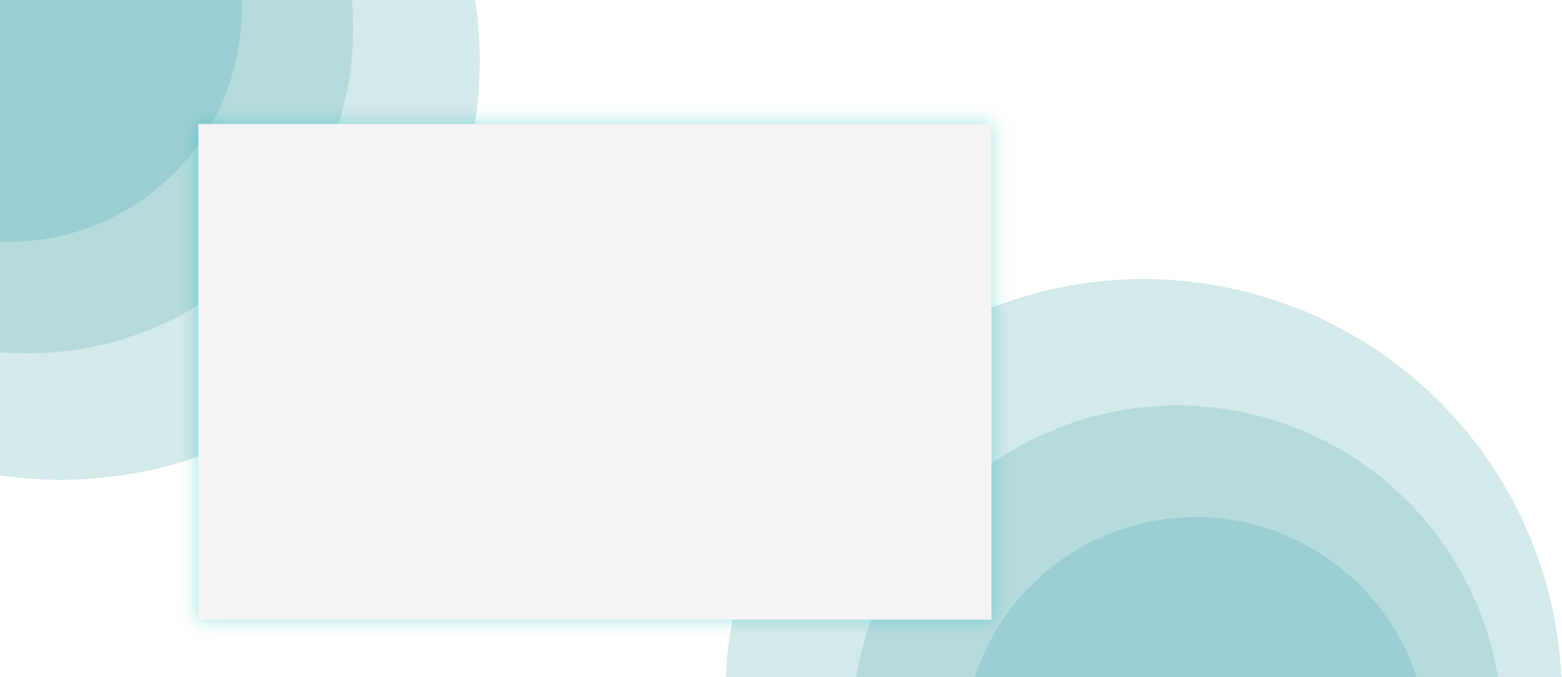
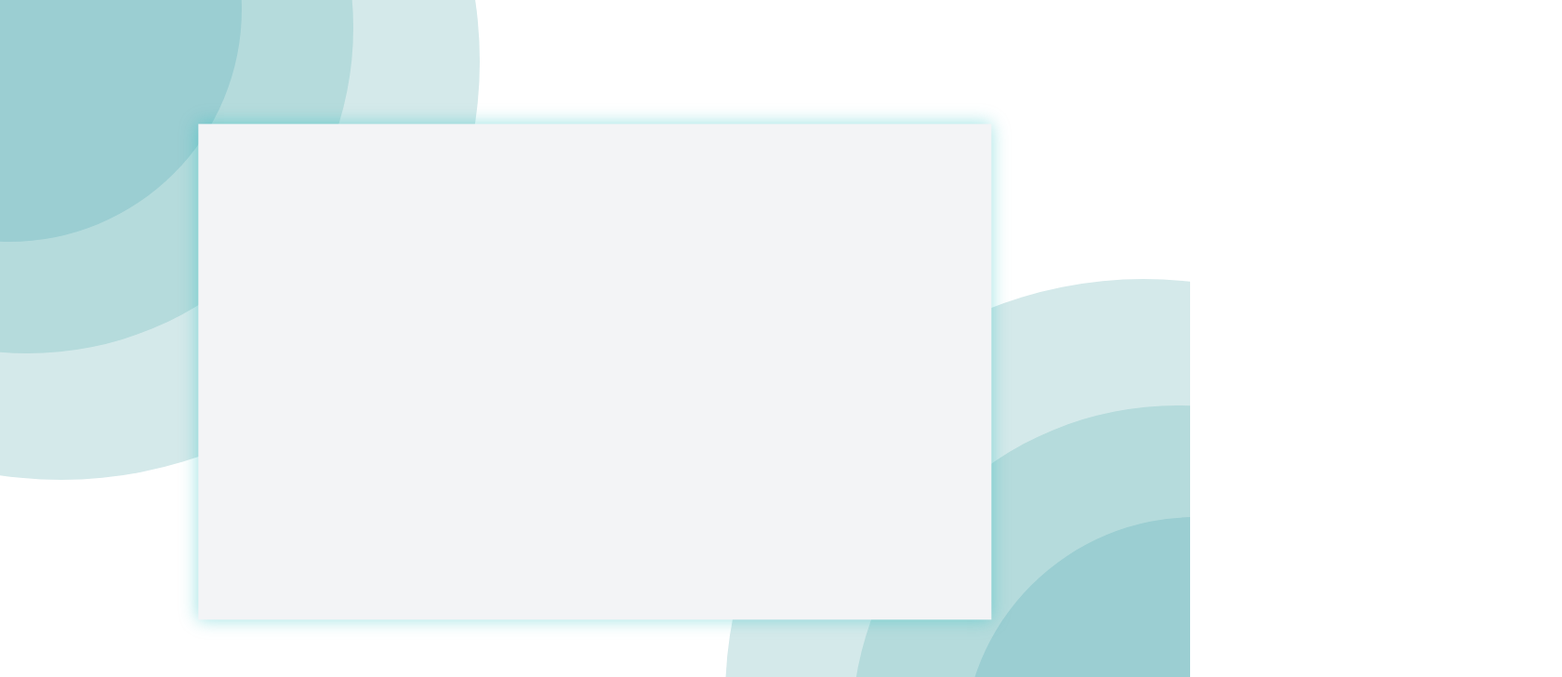
Before and after one commit to joysarkar18/where-is-my-tutor, a React (Vite) app in the folder where-is-my-tutor-frontend/: page /login in a window 1280 px wide. Shown: the top 728 px of the page at 93% size, 1680 px wide, since content can reach past the window. Built offline with nearby package versions, Linux system fonts and the light colour scheme.

Commit message:
remove vertical scroll in login screen

```diff
--- a/where-is-my-tutor-frontend/src/screens/login.jsx
+++ b/where-is-my-tutor-frontend/src/screens/login.jsx
@@ -8,7 +8,7 @@ function Login() {
   // };
 
   return (
-    <div className="w-screen max-h-screen disable-scroll">
+    <div className="w-screen h-screen overflow-hidden relative">
       <div className="h-[900px] w-[900px] absolute left-[-24rem] top-[-24rem] bg-baseColor-100 rounded-full"></div>
       <div className="h-[700px] w-[700px] absolute left-[-20rem] top-[-20rem] bg-baseColor-200 rounded-full"></div>
       <div className="h-[500px] w-[500px] absolute left-[-15rem] top-[-15rem] bg-baseColor-300 rounded-full"></div>
```
